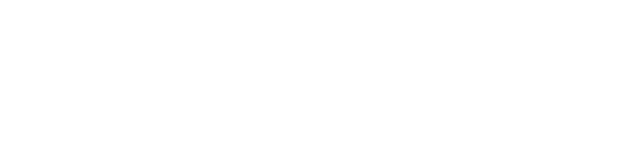
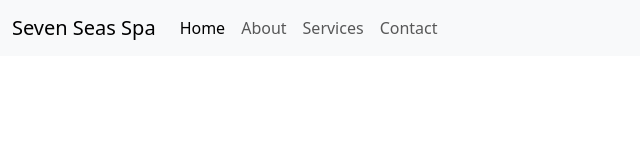
Before and after one commit to Bonafs/Seven-Seas-Spa, a plain HTML site: page index.html in a window 1280 px wide. Shown: the whole page, without its empty margins (0-640 px from the left). Drawn offline with nearby package versions, Linux system fonts and the light colour scheme.

Commit message:
Create a nav bar element with links to home, about, services and contact pages using bootstrap five.

```diff
--- a/index.html
+++ b/index.html
@@ -3,12 +3,38 @@
 <head>
     <meta charset="UTF-8">
     <meta name="viewport" content="width=device-width, initial-scale=1.0">
+    <!--Bootstrap css link-->
     <link href="https://cdn.jsdelivr.net/npm/bootstrap@5.3.5/dist/css/bootstrap.min.css" rel="stylesheet" integrity="sha384-SgOJa3DmI69IUzQ2PVdRZhwQ+dy64/BUtbMJw1MZ8t5HZApcHrRKUc4W0kG879m7" crossorigin="anonymous">
     <title>Document</title>
 
 </head>
 <body>
-
+    <!-- Navbar -->
+    <nav class="navbar navbar-expand-lg navbar-light bg-light">
+        <div class="container-fluid">
+            <a class="navbar-brand" href="#">Seven Seas Spa</a>
+            <button class="navbar-toggler" type="button" data-bs-toggle="collapse" data-bs-target="#navbarNav" aria-controls="navbarNav" aria-expanded="false" aria-label="Toggle navigation">
+                <span class="navbar-toggler-icon"></span>
+            </button>
+            <div class="collapse navbar-collapse" id="navbarNav">
+                <ul class="navbar-nav">
+                    <li class="nav-item">
+                        <a class="nav-link active" aria-current="page" href="#home">Home</a>
+                    </li>
+                    <li class="nav-item">
+                        <a class="nav-link" href="#about">About</a>
+                    </li>
+                    <li class="nav-item">
+                        <a class="nav-link" href="#services">Services</a>
+                    </li>
+                    <li class="nav-item">
+                        <a class="nav-link" href="#contact">Contact</a>
+                    </li>
+                </ul>
+            </div>
+        </div>
+    </nav>
+<!--Bootstrap JS-->
 <script src="https://cdn.jsdelivr.net/npm/bootstrap@5.3.5/dist/js/bootstrap.bundle.min.js" integrity="sha384-k6d4wzSIapyDyv1kpU366/PK5hCdSbCRGRCMv+eplOQJWyd1fbcAu9OCUj5zNLiq" crossorigin="anonymous"></script>
 </body>
 </html>
```
